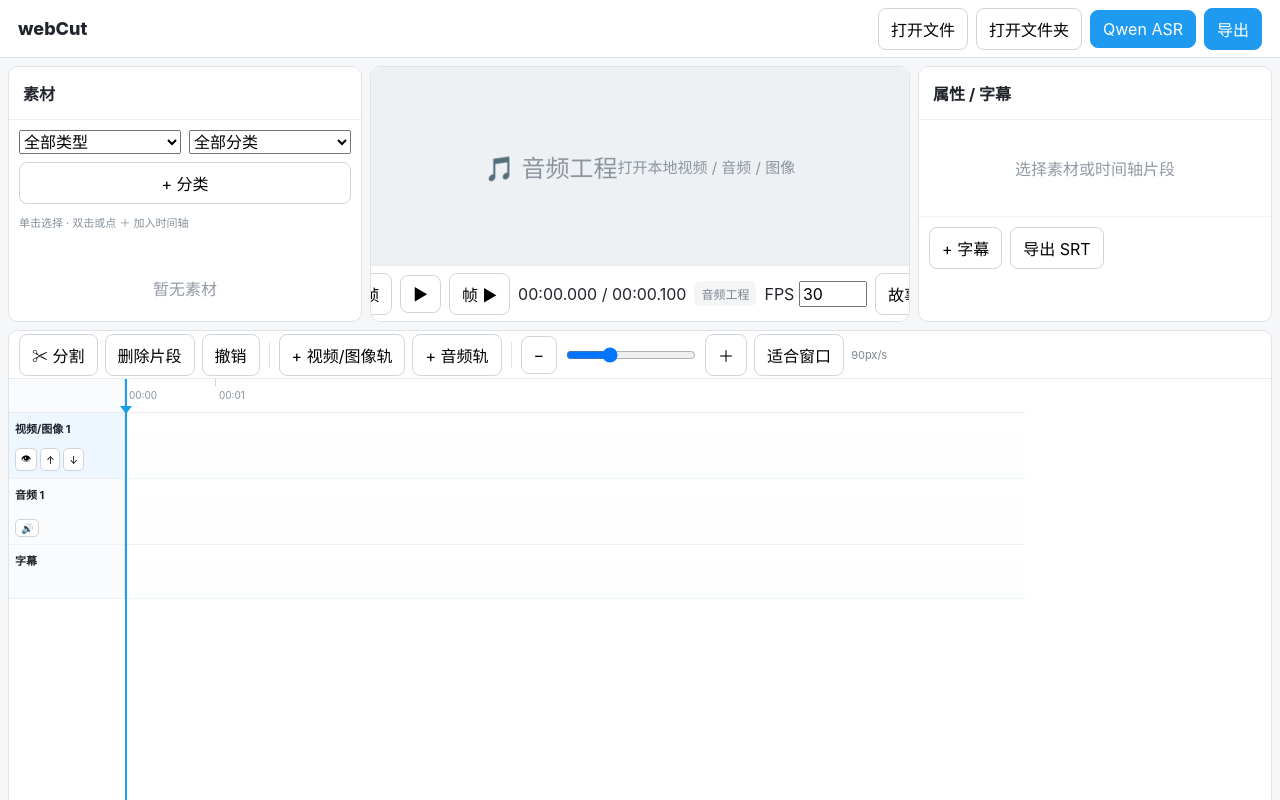
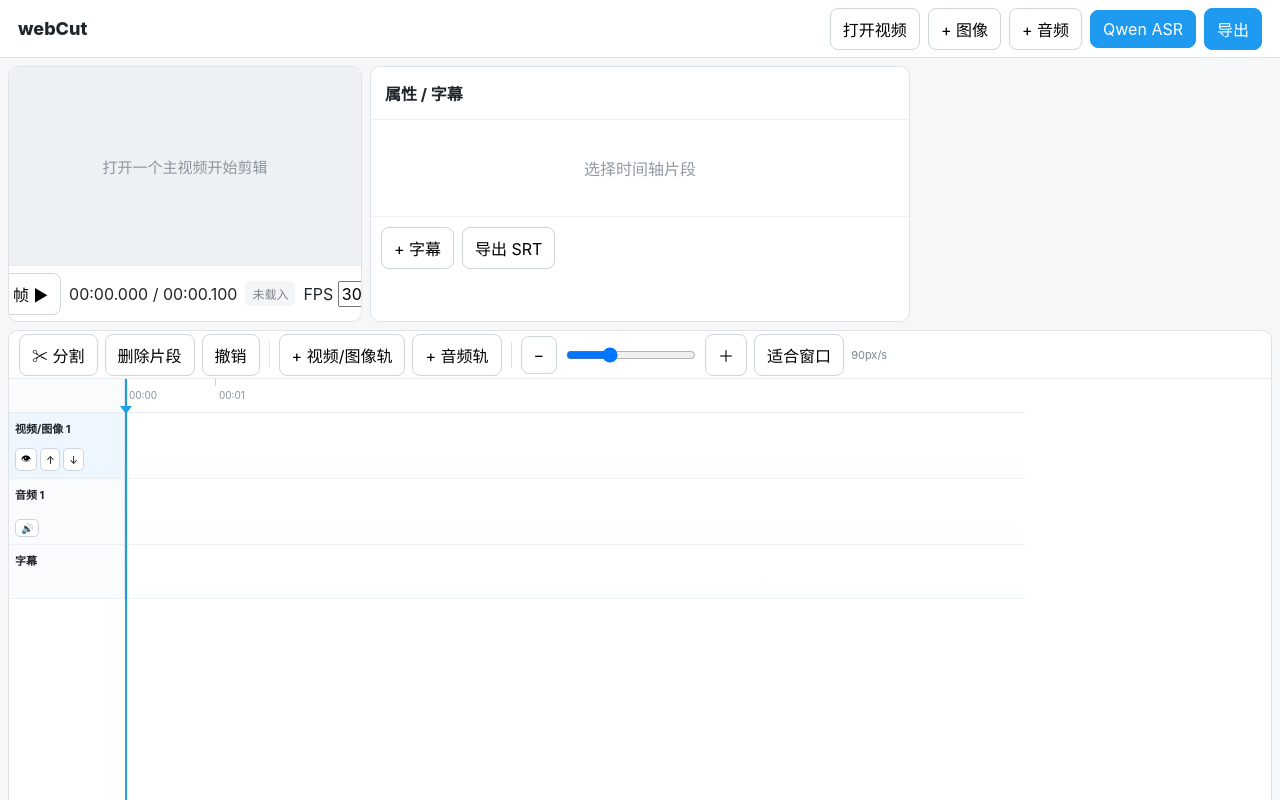
Before and after one commit to feeday/webCut, a plain HTML site: page index.html in a window 1280 px wide. Drawn offline with Linux system fonts and the light colour scheme.

Commit message:
Simplify UI to one main video with image/audio overlays

```diff
--- a/index.html
+++ b/index.html
@@ -10,34 +10,19 @@
   <header class="topbar">
     <div class="brand">webCut</div>
     <div class="top-actions">
-      <button id="openFilesBtn">打开文件</button>
-      <button id="openFolderBtn">打开文件夹</button>
+      <button id="openVideoBtn">打开视频</button>
+      <button id="addImageBtn">+ 图像</button>
+      <button id="addAudioBtn">+ 音频</button>
       <button id="asrBtn" class="accent">Qwen ASR</button>
       <button id="exportBtn" class="accent">导出</button>
     </div>
   </header>
 
   <main class="workspace">
-    <aside class="panel assets-panel">
-      <div class="panel-title">素材</div>
-      <div class="asset-toolbar two-row">
-        <select id="assetTypeFilter">
-          <option value="all">全部类型</option>
-          <option value="video">视频</option>
-          <option value="audio">音频</option>
-          <option value="image">图像</option>
-        </select>
-        <select id="categoryFilter"><option value="all">全部分类</option></select>
-        <button id="addCategoryBtn">+ 分类</button>
-      </div>
-      <div class="asset-tip">单击选择 · 双击或点 ＋ 加入时间轴</div>
-      <div id="assetList" class="asset-list empty">暂无素材</div>
-    </aside>
-
     <section class="center-panel preview-panel">
       <div id="stage" class="preview-wrap stage">
         <div id="audioOnlyPreview" class="audio-only-preview hidden">🎵 音频工程</div>
-        <div id="emptyPreview" class="empty-preview">打开本地视频 / 音频 / 图像</div>
+        <div id="emptyPreview" class="empty-preview">打开一个主视频开始剪辑</div>
       </div>
       <div class="transport">
         <button id="prevFrameBtn">◀ 帧</button>
@@ -52,10 +37,9 @@
 
     <aside class="panel inspector-panel">
       <div class="panel-title">属性 / 字幕</div>
-      <div id="inspectorEmpty" class="inspector-empty">选择素材或时间轴片段</div>
+      <div id="inspectorEmpty" class="inspector-empty">选择时间轴片段</div>
       <div id="inspectorContent" class="hidden inspector-content">
         <div class="field"><label>文件</label><div id="fileName">-</div></div>
-        <div class="field"><label>分类</label><select id="assetCategory"></select></div>
         <div class="field"><label>所在轨道</label><div id="clipTrack">-</div></div>
         <div class="field grid2"><label>时间轴开始<input id="clipStart" type="number" step="0.01"></label><label>片段时长<input id="clipDuration" type="number" step="0.01"></label></div>
         <div class="field grid2"><label>素材入点<input id="clipIn" type="number" step="0.01"></label><label>素材出点<input id="clipOut" type="number" step="0.01"></label></div>
@@ -120,8 +104,9 @@
     </form>
   </dialog>
 
-  <input id="fileInput" type="file" accept="video/*,audio/*,image/*,.mkv,.avi,.mov,.mp4,.webm,.m4v,.mp3,.wav,.m4a,.flac,.aac,.opus,.ogg,.jpg,.jpeg,.png,.webp,.gif,.bmp" multiple hidden />
-  <input id="folderInput" type="file" accept="video/*,audio/*,image/*,.mkv,.avi,.mov,.mp4,.webm,.m4v,.mp3,.wav,.m4a,.flac,.aac,.opus,.ogg,.jpg,.jpeg,.png,.webp,.gif,.bmp" webkitdirectory directory multiple hidden />
+  <input id="mainVideoInput" type="file" accept="video/*,.mkv,.avi,.mov,.mp4,.webm,.m4v" hidden />
+  <input id="imageInput" type="file" accept="image/*,.jpg,.jpeg,.png,.webp,.gif,.bmp" multiple hidden />
+  <input id="audioInput" type="file" accept="audio/*,.mp3,.wav,.m4a,.flac,.aac,.opus,.ogg" multiple hidden />
 
   <script src="./file-protocol-guard.js" defer></script>
   <script>
@@ -140,7 +125,6 @@
       };
     })();
   </script>
-  <script src="./waveform-fix.js" defer></script>
-  <script src="./app-v04.js" defer></script>
+  <script src="./app-v05.js" defer></script>
 </body>
 </html>
```
